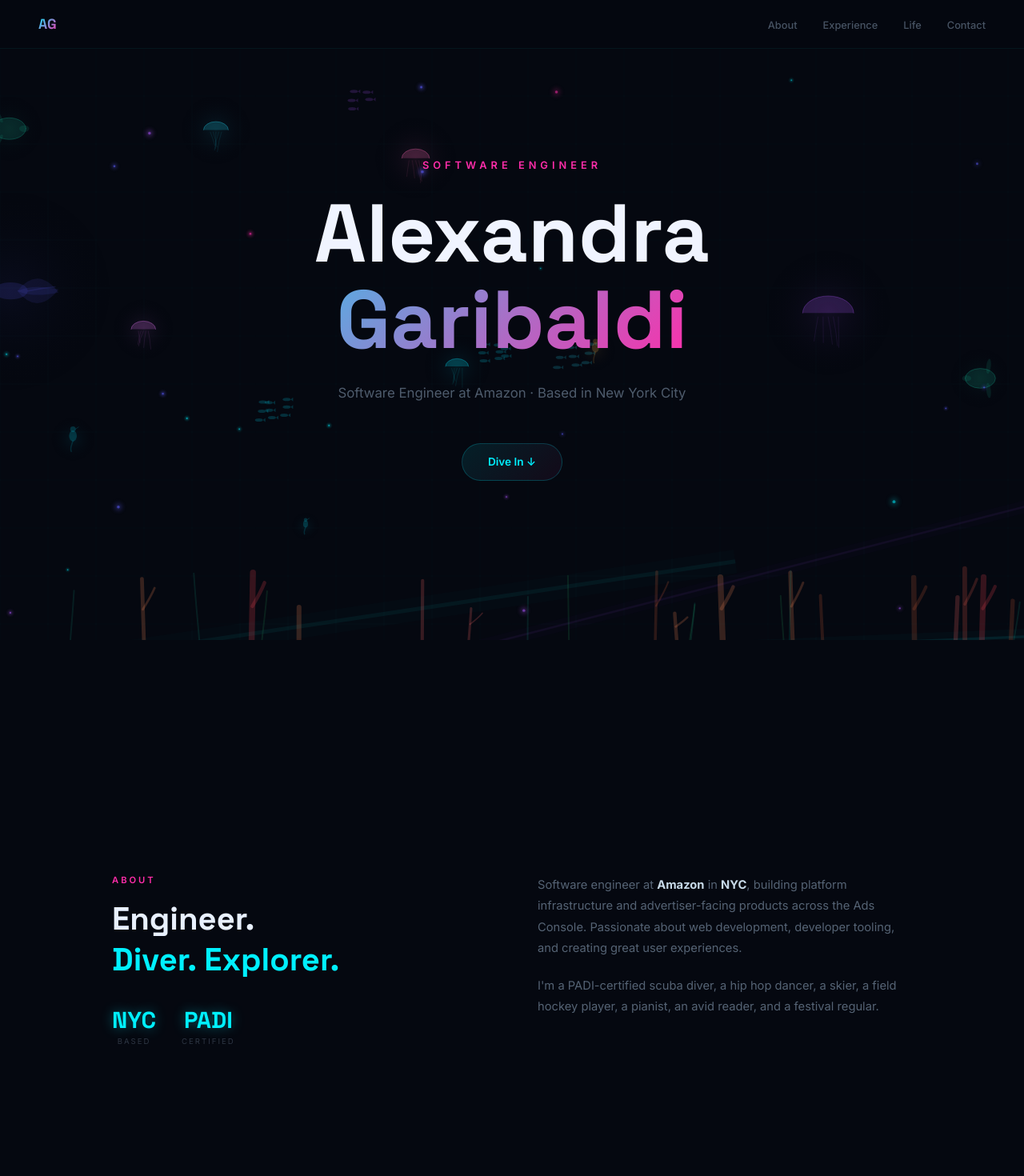
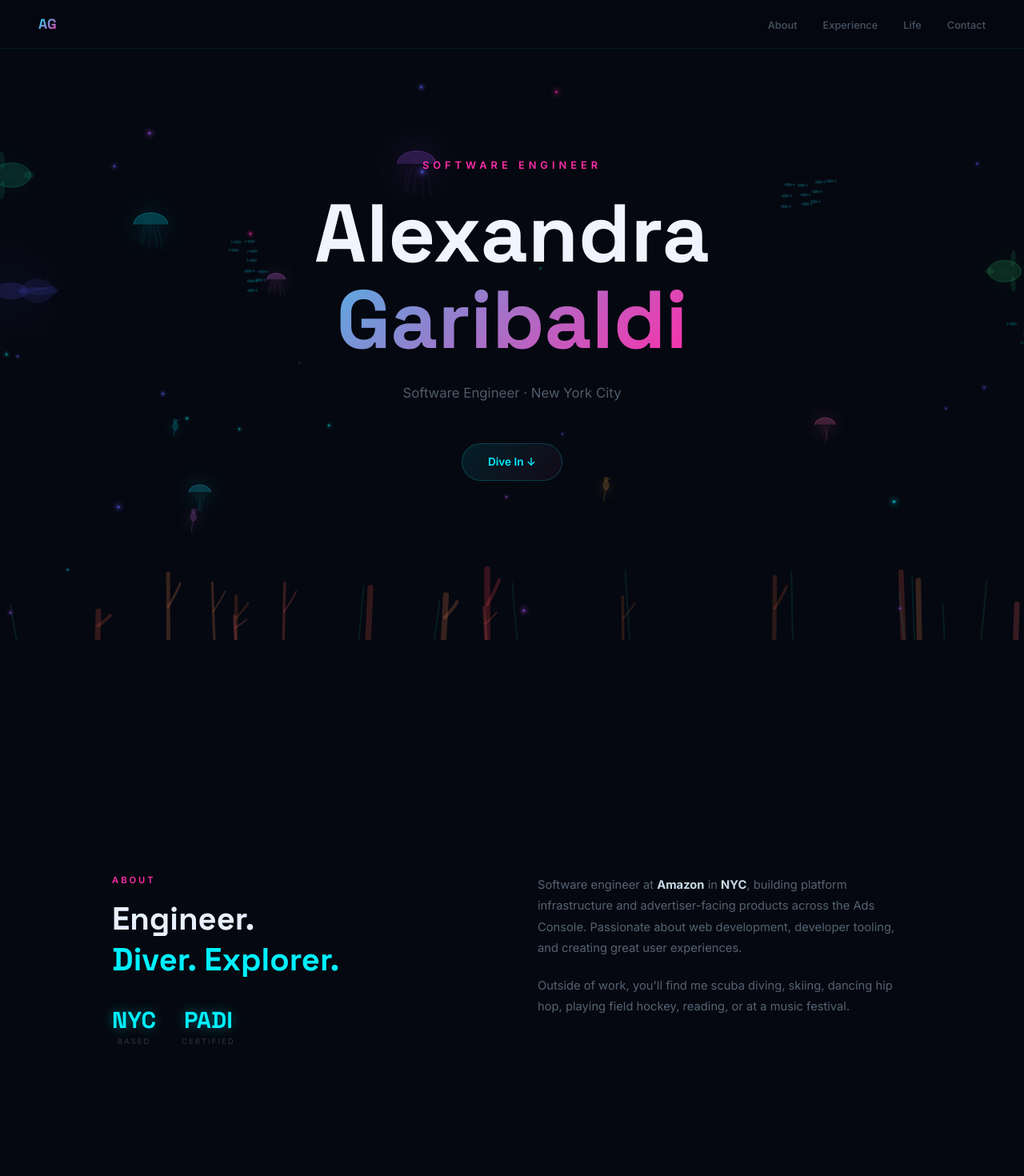
Before and after one commit to aygaribaldi/aygaribaldi.github.io, a React (Vite) app: page / in a window 1280 px wide. Shown: the top 1470 px of the page at 80% size. Built offline with nearby package versions, Linux system fonts and the light colour scheme.

Commit message:
Remove lasers, update bio and hero subtitle
- Remove laser beams from canvas background
- Rewrite hobbies paragraph to read more naturally
- Simplify hero subtitle, remove company name

```diff
--- a/src/components/NeonCanvas.tsx
+++ b/src/components/NeonCanvas.tsx
@@ -3,10 +3,6 @@ import { useEffect, useRef } from 'react';
 interface Particle {
   x: number; y: number; r: number; speed: number;
   color: string; phase: number;
-}
-
-interface Laser {
-  x: number; color: string; speed: number; phase: number; width: number;
 }
 
 interface Jelly {
@@ -62,14 +58,6 @@ export default function NeonCanvas() {
       r: 1 + Math.random() * 3, speed: 0.1 + Math.random() * 0.4,
       color: ['0,240,255', '255,45,170', '94,94,255', '168,85,247'][Math.floor(Math.random() * 4)],
       phase: Math.random() * Math.PI * 2,
-    }));
-
-    const lasers: Laser[] = Array.from({ length: 8 }, (_, i) => ({
-      x: w * 0.1 + i * w * 0.11,
-      color: ['0,240,255', '255,45,170', '94,94,255', '168,85,247', '0,240,255', '255,45,170', '12,250,202', '168,85,247'][i],
-      speed: 0.3 + Math.random() * 0.4,
-      phase: Math.random() * Math.PI * 2,
-      width: 1 + Math.random() * 1.5,
     }));
 
     const jellies: Jelly[] = Array.from({ length: 5 }, (_, i) => ({
@@ -144,20 +132,6 @@ export default function NeonCanvas() {
       for (let y = 0; y < h; y += 60) {
         ctx.beginPath(); ctx.moveTo(0, y); ctx.lineTo(w, y); ctx.stroke();
       }
-
-      // Laser beams
-      lasers.forEach(l => {
-        const angle = Math.sin(t * 0.0008 * l.speed + l.phase) * 0.25;
-        ctx.save();
-        ctx.translate(l.x, h + 20);
-        ctx.rotate(-Math.PI / 2 + angle);
-        const opacity = 0.06 + Math.sin(t * 0.003 + l.phase) * 0.03;
-        ctx.fillStyle = `rgba(${l.color},${opacity})`;
-        ctx.fillRect(-l.width, 0, l.width * 2, h);
-        ctx.fillStyle = `rgba(${l.color},${opacity * 0.3})`;
-        ctx.fillRect(-l.width * 6, 0, l.width * 12, h);
-        ctx.restore();
-      });
 
       // Coral
       corals.forEach(c => {
--- a/src/sections/About.tsx
+++ b/src/sections/About.tsx
@@ -27,8 +27,8 @@ export default function About() {
           </p>
           <br />
           <p>
-            I'm a PADI-certified scuba diver, a hip hop dancer, a skier, a field hockey
-            player, a pianist, an avid reader, and a festival regular.
+            Outside of work, you'll find me scuba diving, skiing, dancing hip hop,
+            playing field hockey, reading, or at a music festival.
           </p>
         </div>
       </div>
--- a/src/sections/Hero.tsx
+++ b/src/sections/Hero.tsx
@@ -7,7 +7,7 @@ export default function Hero() {
         <span className="gradient-text">Garibaldi</span>
       </h1>
       <p className="hero-sub">
-        Software Engineer at Amazon · Based in New York City
+        Software Engineer · New York City
       </p>
       <a href="#about" className="hero-cta">Dive In ↓</a>
     </section>
```
